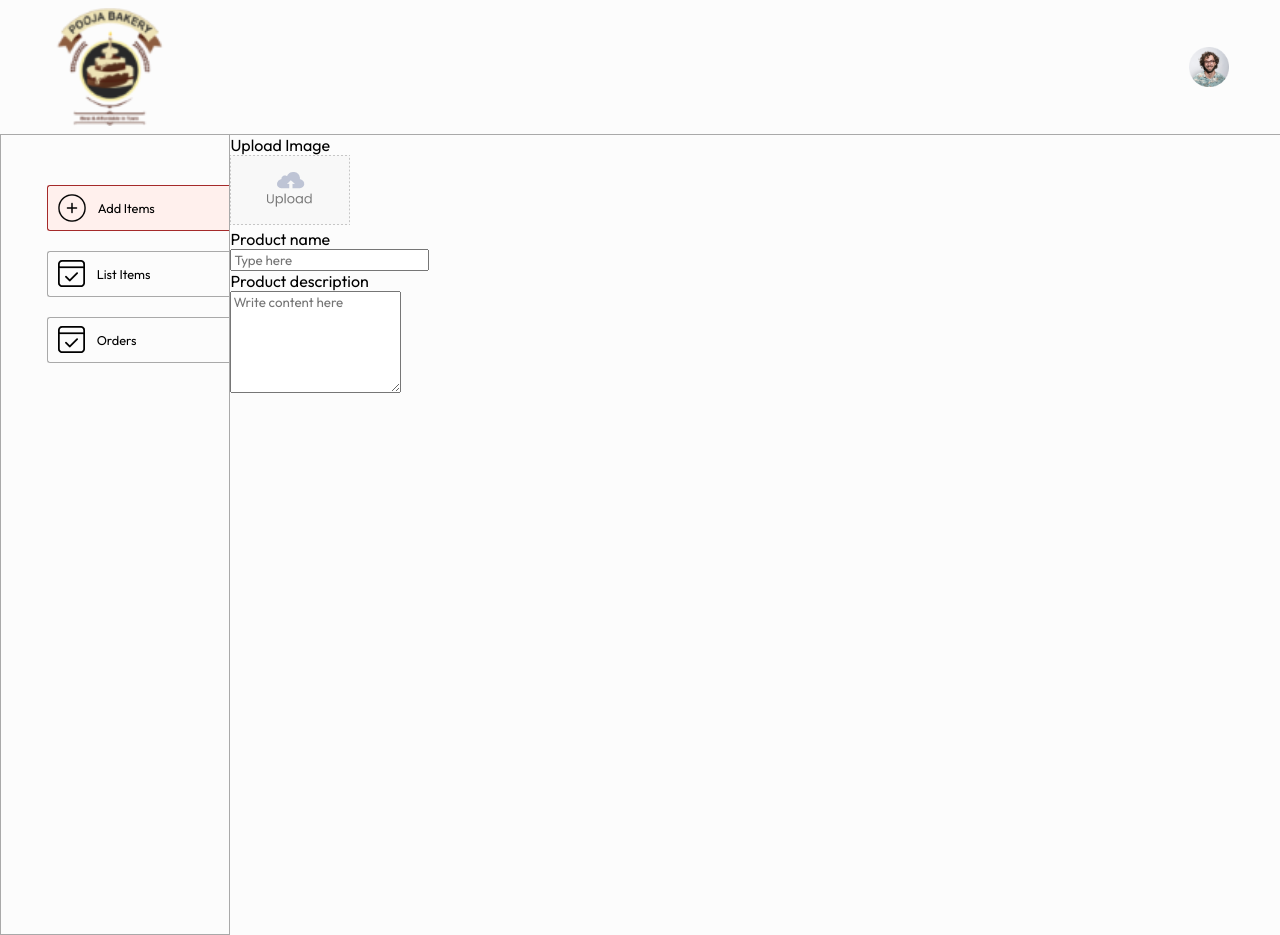
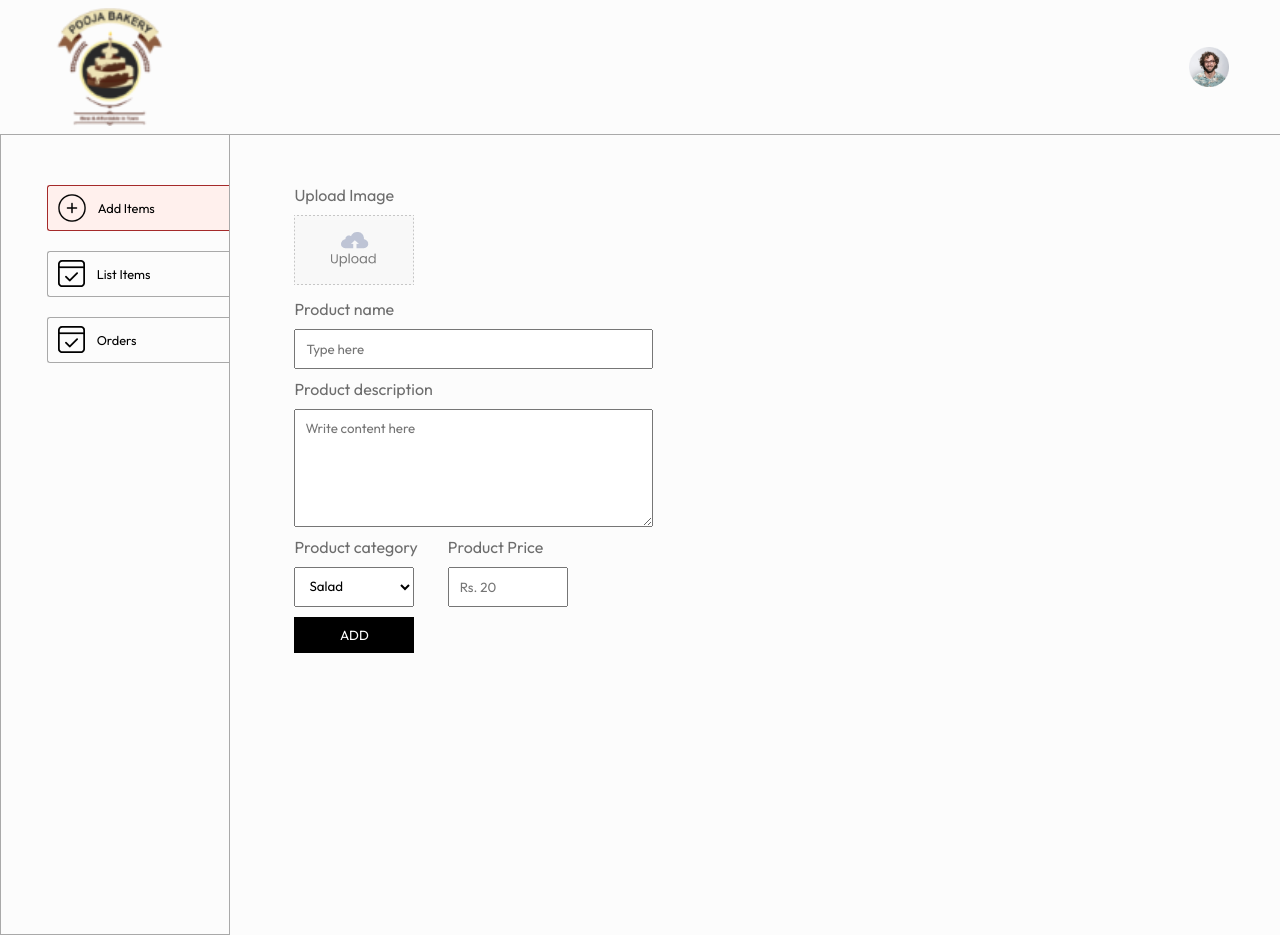
Before and after one commit to VKGarg7/Food_Delivery_Website, a React (Vite) app in the folder admin/: page /add in a window 1280 px wide. Built offline with nearby package versions, Linux system fonts and the light colour scheme.

Commit message:
add items

```diff
--- a/admin/src/index.css
+++ b/admin/src/index.css
@@ -21,3 +21,8 @@
 .app-content{
     display: flex;
 }
+.flex-col{
+    display: flex;
+    flex-direction: column;
+    gap: 10px;
+}
--- a/admin/src/pages/Add/Add.css
+++ b/admin/src/pages/Add/Add.css
@@ -0,0 +1,35 @@
+.add{
+    width: 70%;
+    margin-left: max(5vw,25px);
+    margin-top: 50px;
+    color: #6d6d6d;
+    font-size: 16px;
+}
+.add-form{
+    gap: 20px;
+}
+.add-img-upload img{
+    width: 120px;
+}
+.add-product-name, .add-product-description{
+    width: max(40%,280px);
+}
+.add-product-name input, .add-product-description textarea{
+    padding: 10px;
+}
+.add-category-price{
+    display: flex;
+    gap: 30px;
+}
+.add-category-price select, .add-category-price input{
+    padding: 10px;
+    max-width: 120px;
+}
+.add-btn{
+    max-width: 120px;
+    border: none;
+    padding: 10px;
+    background-color: black;
+    color: white;
+    cursor: pointer;
+}
--- a/admin/src/pages/Add/Add.jsx
+++ b/admin/src/pages/Add/Add.jsx
@@ -1,26 +1,81 @@
-import React from 'react'
+import React, {useState } from 'react'
 import './Add.css'
 import { assets } from '../../assets/assets'
 
 const Add = () => {
+
+    const [image, setImage] = useState(false);
+    const [data, setData] = useState({
+        name: '',
+        description: '',
+        category: 'Salad',
+        price: ''
+    })
+
+    const onChangeHandler = (event) => {
+        const name = event.target.name;
+        const value = event.target.value;
+        setData(data=>({...data, [name]: value}))
+    }
+
+    const onSubmitHandler = async(event) => {
+        event.preventDefault();
+        const formData = new FormData();
+        formData.append("name", data.name);
+        formData.append("description", data.description);
+        formData.append("category", data.category);
+        formData.append("price", Number(data.price));
+        formData.append("image", image);
+    }
+
+
   return (
     <div className='add'>
-        <form className="flex-col">
+        <form className="flex-col" onSubmit={onSubmitHandler}>
+
             <div className="add-img-upload flex-col">
                 <p>Upload Image</p>
                 <label htmlFor="image">
-                    <img src={assets.upload_area} alt="" />
+                    <img src={image?URL.createObjectURL(image):assets.upload_area} alt="" />
                 </label>
-                <input type="file" id='image' hidden required/>
+                <input onChange={(e)=>setImage(e.target.files[0])} type="file" id='image' hidden required/>
             </div>
+
             <div className="add-product-name flex-col">
                 <p>Product name</p>
-                <input type="text" name='name' placeholder='Type here' />
+                <input onChange={onChangeHandler} value={data.name} type="text" name='name' placeholder='Type here' />
             </div>
+
             <div className="add-product-description flex-col">
                 <p>Product description</p>
-                <textarea name="description" rows="6" placeholder='Write content here'></textarea>
+                <textarea onChange={onChangeHandler} value={data.description} name="description" rows="6" placeholder='Write content here' required></textarea>
             </div>
+
+            <div className="add-category-price">
+                <div className="add-category flex-col">
+                <p>Product category</p>
+                    <select onChange={onChangeHandler} name="category">
+                        <option value="Salad">Salad</option>
+                        <option value="Rolls">Rolls</option>
+                        <option value="Deserts">Deserts</option>
+                        <option value="Sandwich">Sandwich</option>
+                        <option value="Cake">Cake</option>
+                        <option value="Pure Veg">Pure Veg</option>
+                        <option value="Pasta">Pasta</option>
+                        <option value="Noodles">Noodles</option>
+                    </select>
+
+                </div>
+
+                <div className="add-price flex-col">
+                    <p>Product Price</p>
+                    <input onChange={onChangeHandler} value={data.price} type="Number" name='price' placeholder='Rs. 20' />
+                </div>
+
+            </div>
+
+            <button type='submit' className='add-btn'>ADD</button>
+
         </form>
     </div>
   )
```
